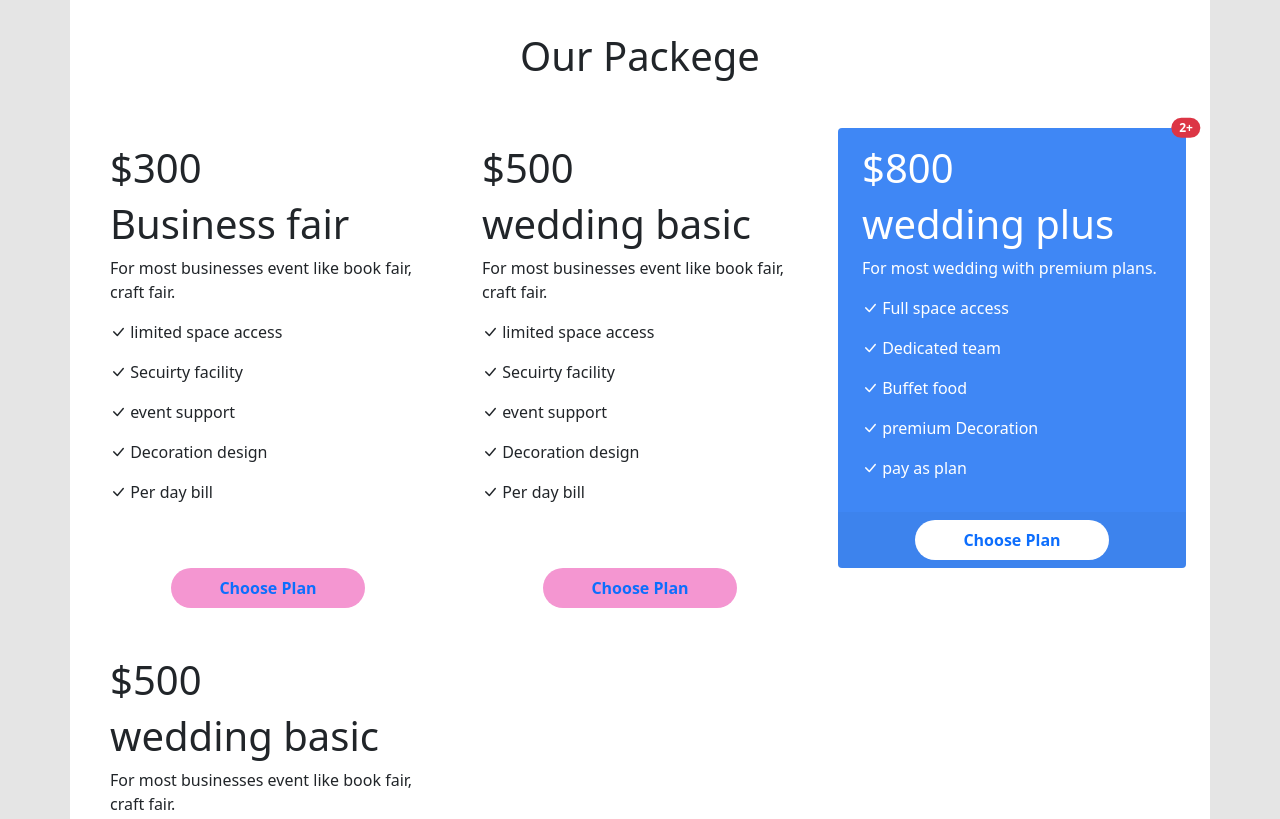
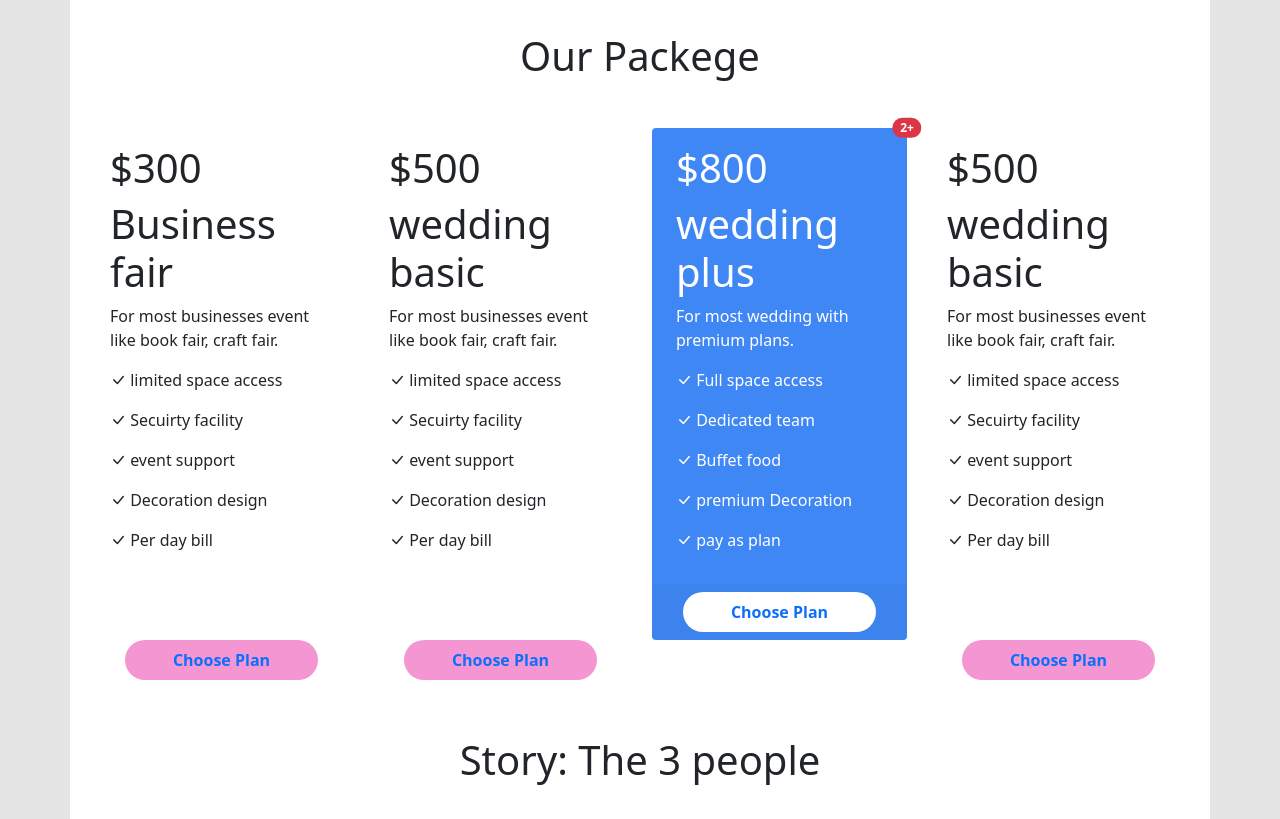
Before and after one commit to MASUD-01/assignment-3-convention-center, a plain HTML site: page index.html in a window 1280 px wide. Shown: the part 1020-1839 px from the top of the page. Drawn offline with nearby package versions, Linux system fonts and the light colour scheme.

Commit message:
responsive

```diff
--- a/index.html
+++ b/index.html
@@ -153,7 +153,7 @@
         <section class="container mt-5 pb-5 text-center">
             <h1 class="mb-5">Our Packege</h1>
             <div class="row row-cols-1 row-cols-md-3 g-4">
-                <div class="col-md-6 col-lg-4 col-xxl-3">
+                <div class="col-md-6 col-lg-4 col-xxl-3 col-xl-3">
                     <div class="card h-100 border-0">
 
                         <div class="card-body">
@@ -175,7 +175,7 @@
                         </div>
                     </div>
                 </div>
-                <div class="col-md-6 col-lg-4 col-xxl-3">
+                <div class="col-md-6 col-lg-4 col-xxl-3 col-xl-3">
                     <div class="card h-100 border-0">
 
                         <div class="card-body">
@@ -197,7 +197,7 @@
                         </div>
                     </div>
                 </div>
-                <div class="col-md-6 col-lg-4 col-xxl-3">
+                <div class="col-md-6 col-lg-4 col-xxl-3 col-xl-3">
 
                     <div class="card border-0 wedding-plus-color rounded text-white position-relative mb-5">
                         <span class="position-absolute top-0 start-100 translate-middle badge rounded-pill bg-danger">
@@ -225,7 +225,7 @@
                     </div>
 
                 </div>
-                <div class="col-md-6 col-lg-4 col-xxl-3">
+                <div class="col-md-6 col-lg-4 col-xxl-3 col-xl-3">
                     <div class="card h-100 border-0">
 
                         <div class="card-body">
```
